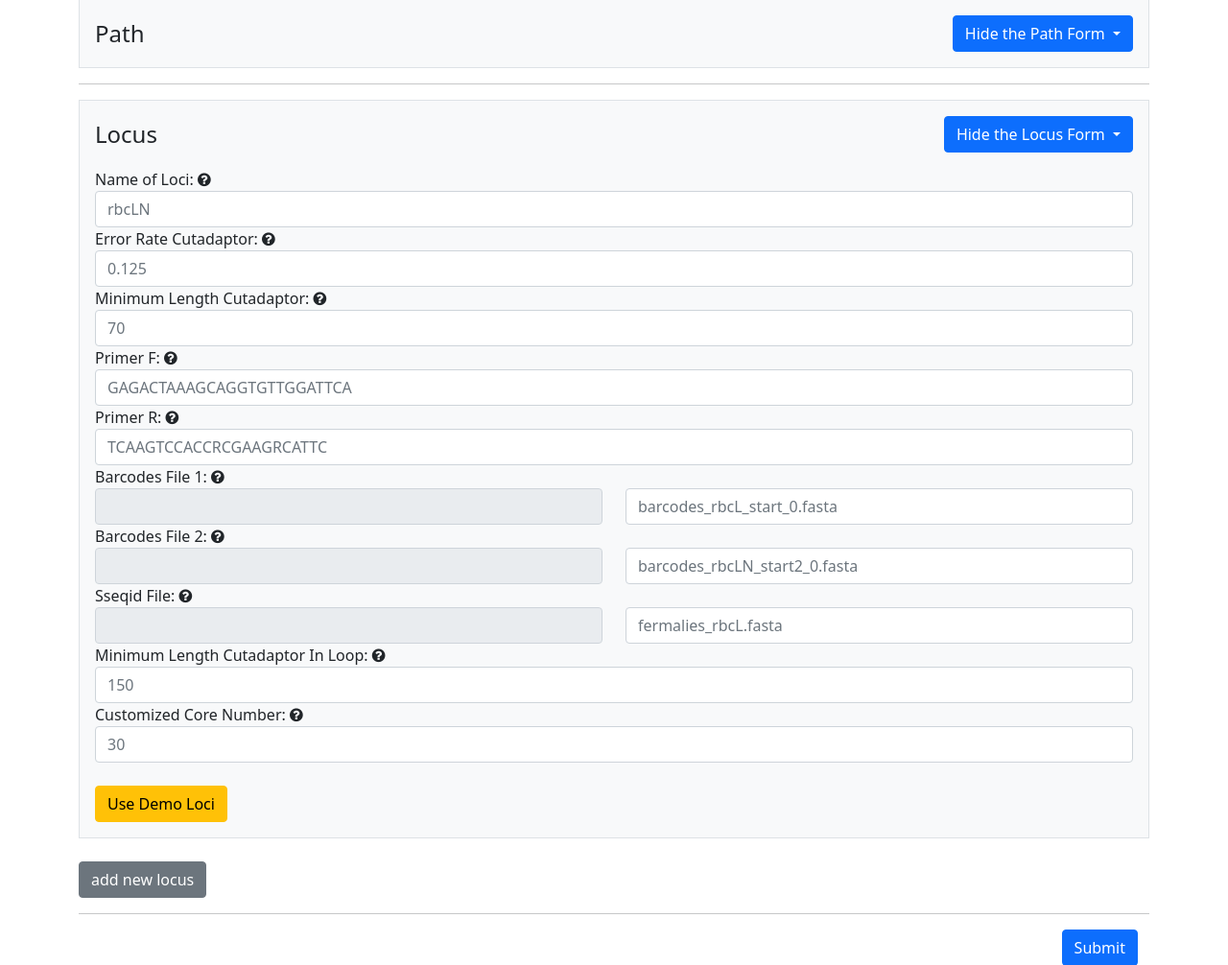
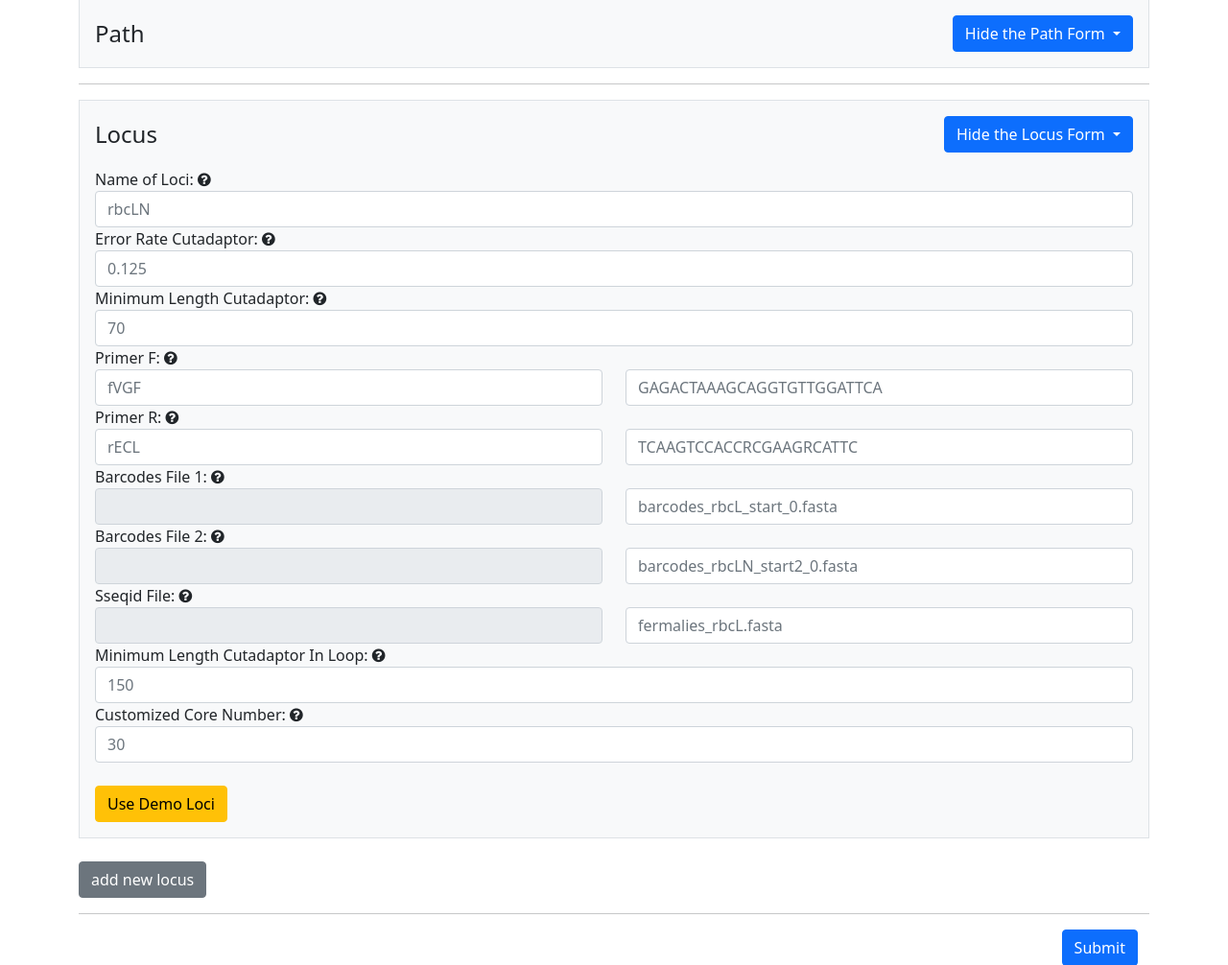
Before and after one commit to PowerBarcoder/PowerBarcoder, a Flask app: page / in a window 1280 px wide, after a click on "Hide the Locus Form". Shown: the part 165-1171 px from the top of the page at 96% size. Run offline with Flask 2, Linux system fonts and the light colour scheme; some libraries are stand-ins or nearby versions.

Commit message:
[ignored] add primerRName and primerFName as parameters

```diff
--- a/app.py
+++ b/app.py
@@ -88,7 +88,9 @@ def home():
     default_errorRateCutadaptor = 0.125
     default_minimumLengthCutadaptor = 70
     default_primerF = "GAGACTAAAGCAGGTGTTGGATTCA"
+    default_primerFName = "fVGF"
     default_primerR = "TCAAGTCCACCRCGAAGRCATTC"
+    default_primerRName = "rECL"
     # default_amplicon_r1 = "rbcLN_amplicon_r1.fq"
     # default_amplicon_r2 = "rbcLN_amplicon_r2.fq"
     default_barcodesFile1 = "barcodes_rbcL_start_0.fasta"
@@ -114,7 +116,9 @@ def home():
                            default_errorRateCutadaptor=default_errorRateCutadaptor,
                            default_minimumLengthCutadaptor=default_minimumLengthCutadaptor,
                            default_primerF=default_primerF,
+                           default_primerFName=default_primerFName,
                            default_primerR=default_primerR,
+                           default_primerRName=default_primerRName,
                            # default_amplicon_r1=default_amplicon_r1,
                            # default_amplicon_r2=default_amplicon_r2,
                            default_barcodesFile1=default_barcodesFile1,
--- a/templates/index.html
+++ b/templates/index.html
@@ -393,9 +393,13 @@
                         </span>
                     </label>
                     <div class="row">
-                        <div class="col-12">
-                            <input type="text" class="form-control primerF" id="primerF" name="primerF"
-                                   required="required"
+                        <div class="col">
+                            <input type="text" class="form-control primerFName" required="required"
+                                   placeholder="{{default_primerFName}}" id="primerFName" name="primerFName">
+                        </div>
+                        <div class="col">
+                            <input type="text" class="form-control primerF" id="primerF"
+                                   name="primerF" required="required"
                                    placeholder="{{default_primerF}}">
                         </div>
                     </div>
@@ -410,13 +414,18 @@
                         </span>
                     </label>
                     <div class="row">
-                        <div class="col-12">
-                            <input type="text" class="form-control primerR" id="primerR" name="primerR"
-                                   required="required"
+                        <div class="col">
+                            <input type="text" class="form-control primerRName" required="required"
+                                   placeholder="{{default_primerRName}}" id="primerRName" name="primerRName">
+                        </div>
+                        <div class="col">
+                            <input type="text" class="form-control primerR" id="primerR"
+                                   name="primerR" required="required"
                                    placeholder="{{default_primerR}}">
                         </div>
                     </div>
                 </div>
+
                 <!--                <div class="form-group">-->
                 <!--                    <label for="amplicon_r1">-->
                 <!--                        <span id="tooltip9">Amplicon R1: <i class="fa fa-question-circle"></i></span>-->
@@ -578,7 +587,9 @@
                 document.getElementById('nameOfLoci').value = '{{default_nameOfLoci}}'
                 document.getElementById('errorRateCutadaptor').value = '{{default_errorRateCutadaptor}}'
                 document.getElementById('minimumLengthCutadaptor').value = '{{default_minimumLengthCutadaptor}}'
+                document.getElementById('primerFName').value = '{{default_primerFName}}'
                 document.getElementById('primerF').value = '{{default_primerF}}'
+                document.getElementById('primerRName').value = '{{default_primerRName}}'
                 document.getElementById('primerR').value = '{{default_primerR}}'
                 // document.getElementById('amplicon_r1').value = '{{default_amplicon_r1}}'
                 // document.getElementById('amplicon_r2').value = '{{default_amplicon_r2}}'
@@ -792,7 +803,13 @@
                         'minimumLengthCutadaptor': $('.minimumLengthCutadaptor').map(function () {
                             return $(this).val();
                         }).get(),
+                        'primerFName': $('.primerFName').map(function () {
+                            return $(this).val();
+                        }).get(),
                         'primerF': $('.primerF').map(function () {
+                            return $(this).val();
+                        }).get(),
+                        'primerRName': $('.primerRName').map(function () {
                             return $(this).val();
                         }).get(),
                         'primerR': $('.primerR').map(function () {
@@ -892,18 +909,44 @@
                     </div>
                 </div>
                 <div class="form-group">
-                    <label for="primerF">Primer F:</label>
+                    <label for="primerF">
+                        <span id="tooltip7">Primer F: <i class="fa fa-question-circle"></i></span>
+                        <span class="text-secondary information">
+                            <i>
+                                Primer F sequence for this locus
+                            </i>
+                        </span>
+                    </label>
                     <div class="row">
-                        <div class="col-12">
-                            <input type="text" class="form-control primerF" id="primerF" required="required" name="primerF">
+                        <div class="col">
+                            <input type="text" class="form-control primerFName" required="required"
+                                   placeholder="{{default_primerFName}}" id="primerFName" name="primerFName">
+                        </div>
+                        <div class="col">
+                            <input type="text" class="form-control primerF" id="primerF"
+                                   name="primerF" required="required"
+                                   placeholder="{{default_primerF}}">
                         </div>
                     </div>
                 </div>
                 <div class="form-group">
-                    <label for="primerR">Primer R:</label>
+                    <label for="primerR">
+                        <span id="tooltip8">Primer R: <i class="fa fa-question-circle"></i></span>
+                        <span class="text-secondary information">
+                            <i>
+                                Primer R sequence for this locus
+                            </i>
+                        </span>
+                    </label>
                     <div class="row">
-                        <div class="col-12">
-                            <input type="text" class="form-control primerR" id="primerR" required="required" name="primerR">
+                        <div class="col">
+                            <input type="text" class="form-control primerRName" required="required"
+                                   placeholder="{{default_primerRName}}" id="primerRName" name="primerRName">
+                        </div>
+                        <div class="col">
+                            <input type="text" class="form-control primerR" id="primerR"
+                                   name="primerR" required="required"
+                                   placeholder="{{default_primerR}}">
                         </div>
                     </div>
                 </div>
--- a/yml_parser.py
+++ b/yml_parser.py
@@ -51,8 +51,14 @@ def parsingYmlToShell():
     for i in range(len(config['primerF'])):
         script += f"primerF+=('{config['primerF'][i]}')\n"  # primerF
 
+    for i in range(len(config['primerFName'])):
+        script += f"primerFName+=('{config['primerFName'][i]}')\n"  # primerFName
+
     for i in range(len(config['primerR'])):
         script += f"primerR+=('{config['primerR'][i]}')\n"  # primerR
+
+    for i in range(len(config['primerRName'])):
+        script += f"primerRName+=('{config['primerRName'][i]}')\n"  # primerRName
 
     # for i in range(len(config['amplicon_r1'])):
     #     script += f"amplicon_r1+=('{config['amplicon_r1'][i]}')\n"  # amplicon_r1
```
Also changed, not shown: 2 other files.
